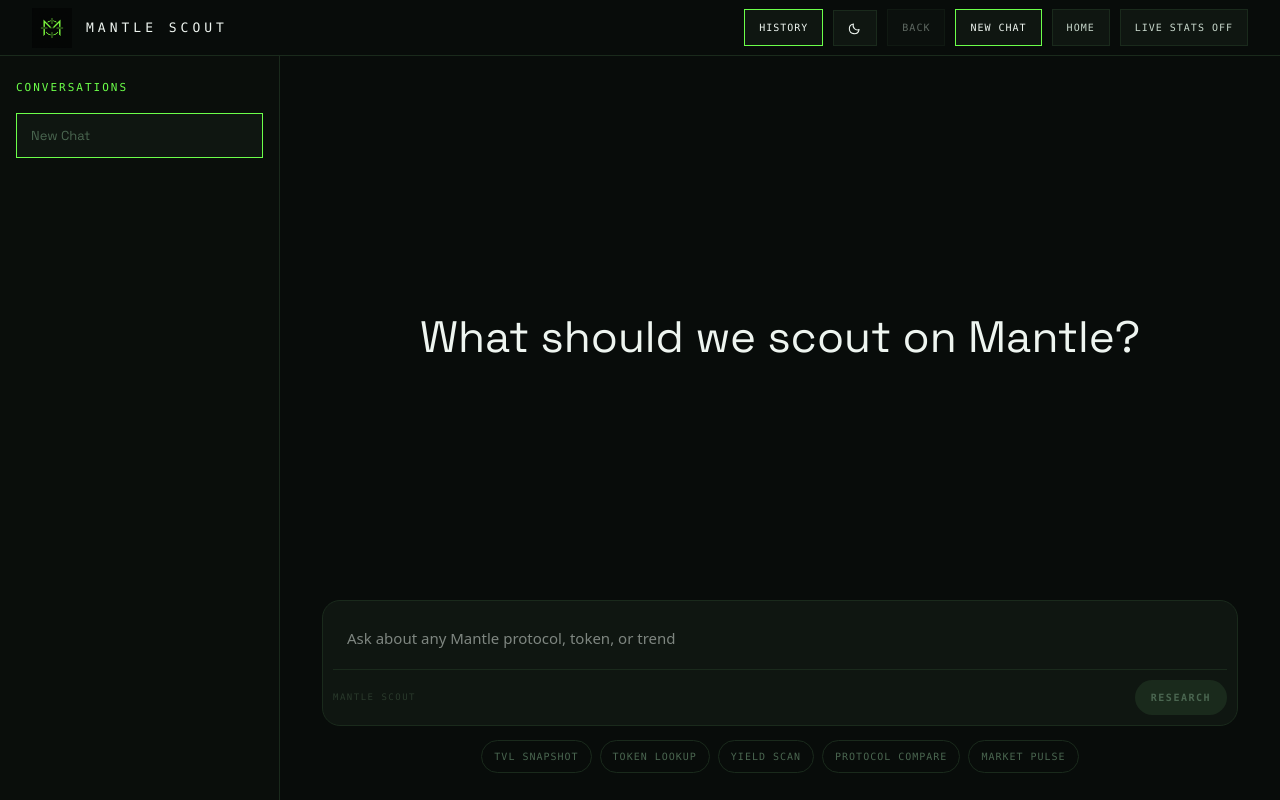
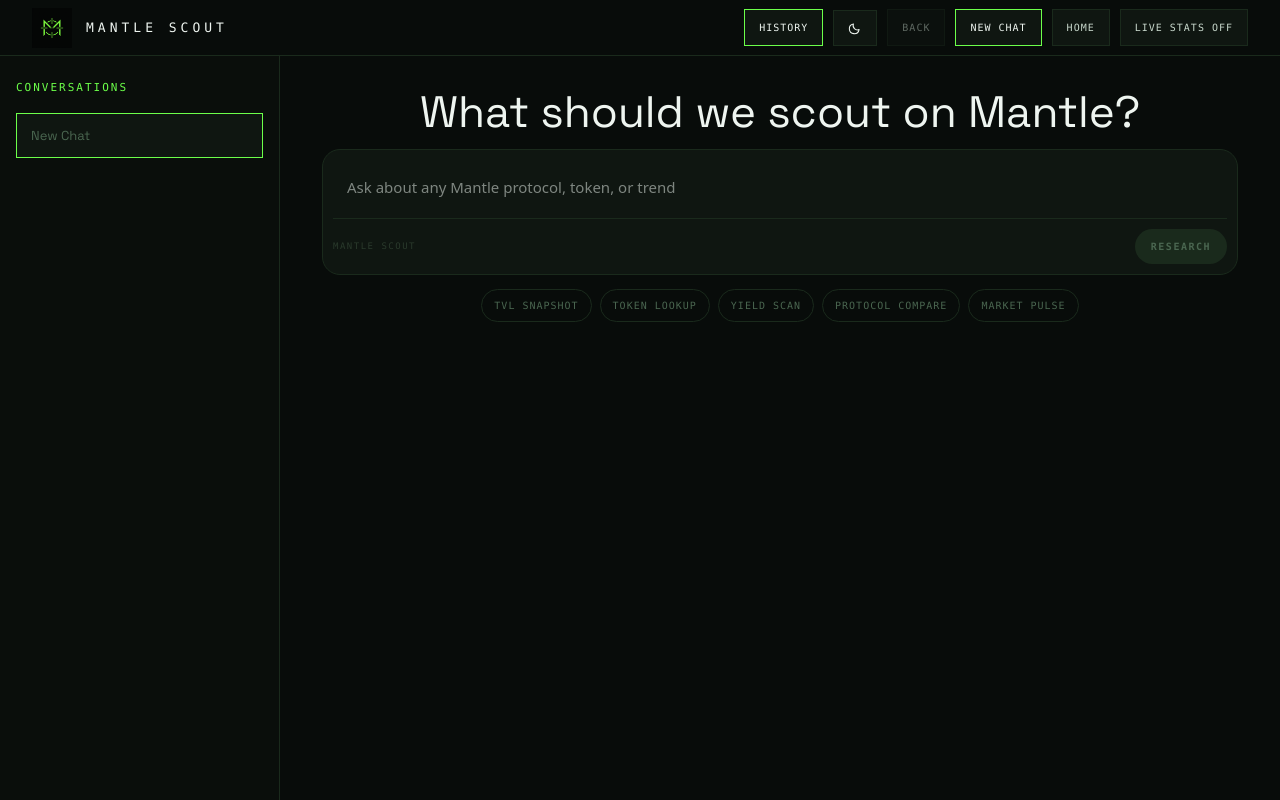
Before and after one commit to onchaindc/MANTLE-AGENT, a Next.js app: page / in a window 1280 px wide. Built offline with nearby package versions, Linux system fonts and the light colour scheme.

Commit message:
fix: keep stats and history pinned on desktop

```diff
--- a/app/page.tsx
+++ b/app/page.tsx
@@ -408,7 +408,7 @@ export default function Home() {
       </header>
 
       {showLiveStats && (
-        <div style={{ borderBottom: "1px solid var(--line)", padding: isMobile ? "10px 16px" : "14px 32px", background: "var(--panel-soft)", display: "grid", gridTemplateColumns: isMobile ? "repeat(2, minmax(0, 1fr))" : "repeat(auto-fit, minmax(180px, 1fr))", gap: isMobile ? "10px" : "12px" }}>
+        <div style={{ borderBottom: "1px solid var(--line)", padding: isMobile ? "10px 16px" : "14px 32px", background: "var(--panel-soft)", display: "grid", gridTemplateColumns: isMobile ? "repeat(2, minmax(0, 1fr))" : "repeat(auto-fit, minmax(180px, 1fr))", gap: isMobile ? "10px" : "12px", position: !isMobile ? "sticky" : "static", top: !isMobile ? "56px" : undefined, zIndex: !isMobile ? 15 : undefined }}>
           <div style={{ background: "var(--card)", border: "1px solid var(--line)", padding: isMobile ? "12px" : "14px 16px" }}>
             <div style={{ fontFamily: "var(--font-mono)", fontSize: "10px", color: "var(--muted)", marginBottom: "8px" }}>MNT PRICE</div>
             <div style={{ fontFamily: "var(--font-mono)", fontSize: isMobile ? "16px" : "18px", color: "var(--text)", fontWeight: 700 }}>${liveData?.mntPrice?.toFixed(4) ?? "-"}</div>
@@ -428,9 +428,9 @@ export default function Home() {
         </div>
       )}
 
-      <div style={{ flex: 1, display: "flex", width: "100%" }}>
+      <div style={{ flex: 1, display: "flex", width: "100%", minHeight: 0, overflow: isMobile ? "visible" : "hidden" }}>
         {showHistory && (
-          <aside style={{ width: "280px", borderRight: "1px solid var(--line)", background: "var(--panel-soft)", padding: "24px 16px", flexShrink: 0 }}>
+          <aside style={{ width: "280px", borderRight: "1px solid var(--line)", background: "var(--panel-soft)", padding: "24px 16px", flexShrink: 0, overflowY: !isMobile ? "auto" : "visible" }}>
             <div style={{ fontFamily: "var(--font-mono)", fontSize: "11px", color: "var(--lime)", letterSpacing: "2px", textTransform: "uppercase", marginBottom: "16px" }}>
               Conversations
             </div>
@@ -464,7 +464,7 @@ export default function Home() {
           </aside>
         )}
 
-        <div style={{ flex: 1, maxWidth: "980px", width: "100%", margin: "0 auto", padding: messages.length === 0 ? (isMobile ? "12px 16px 10px" : "20px 32px 16px") : (isMobile ? "20px 16px 24px" : "32px"), display: "flex", flexDirection: "column", height: messages.length === 0 ? (isMobile ? (showLiveStats ? "calc(100dvh - 360px)" : "calc(100dvh - 172px)") : (showLiveStats ? "calc(100vh - 168px)" : "calc(100vh - 57px)")) : "auto", overflow: messages.length === 0 ? "hidden" : "visible" }}>
+        <div style={{ flex: 1, maxWidth: "980px", width: "100%", margin: "0 auto", padding: messages.length === 0 ? (isMobile ? "12px 16px 10px" : "20px 32px 16px") : (isMobile ? "20px 16px 24px" : "32px"), display: "flex", flexDirection: "column", height: isMobile ? (messages.length === 0 ? (showLiveStats ? "calc(100dvh - 360px)" : "calc(100dvh - 172px)") : "auto") : "100%", minHeight: 0, overflow: isMobile ? (messages.length === 0 ? "hidden" : "visible") : "auto" }}>
           {messages.length === 0 && (
             <div style={{ flex: "1 1 auto", minHeight: 0, display: "flex", alignItems: "center", justifyContent: "center", padding: isMobile ? "8px 0" : "12px 0", textAlign: "center" }}>
               <div style={{ display: "flex", alignItems: "center", justifyContent: "center", color: "var(--text)" }}>
@@ -476,7 +476,7 @@ export default function Home() {
           )}
 
           {messages.length > 0 && (
-            <div style={{ flex: 1, paddingTop: "32px", paddingBottom: "24px", display: "flex", flexDirection: "column", gap: "24px" }}>
+            <div style={{ flex: 1, paddingTop: "32px", paddingBottom: "24px", display: "flex", flexDirection: "column", gap: "24px", minHeight: 0 }}>
               {messages.map((message, index) => (
                 <div key={`${activeConversation?.id ?? "conversation"}-${index}`} style={{ display: "flex", gap: "16px", alignItems: "flex-start" }}>
                   <div style={{ width: "28px", height: "28px", flexShrink: 0, display: "flex", alignItems: "center", justifyContent: "center", background: message.role === "user" ? "var(--line)" : "var(--card)", border: message.role === "user" ? "1px solid var(--line)" : "1px solid var(--lime)", overflow: "hidden", fontFamily: "var(--font-mono)", fontSize: "10px", fontWeight: 700, color: "var(--muted)" }}>
```
